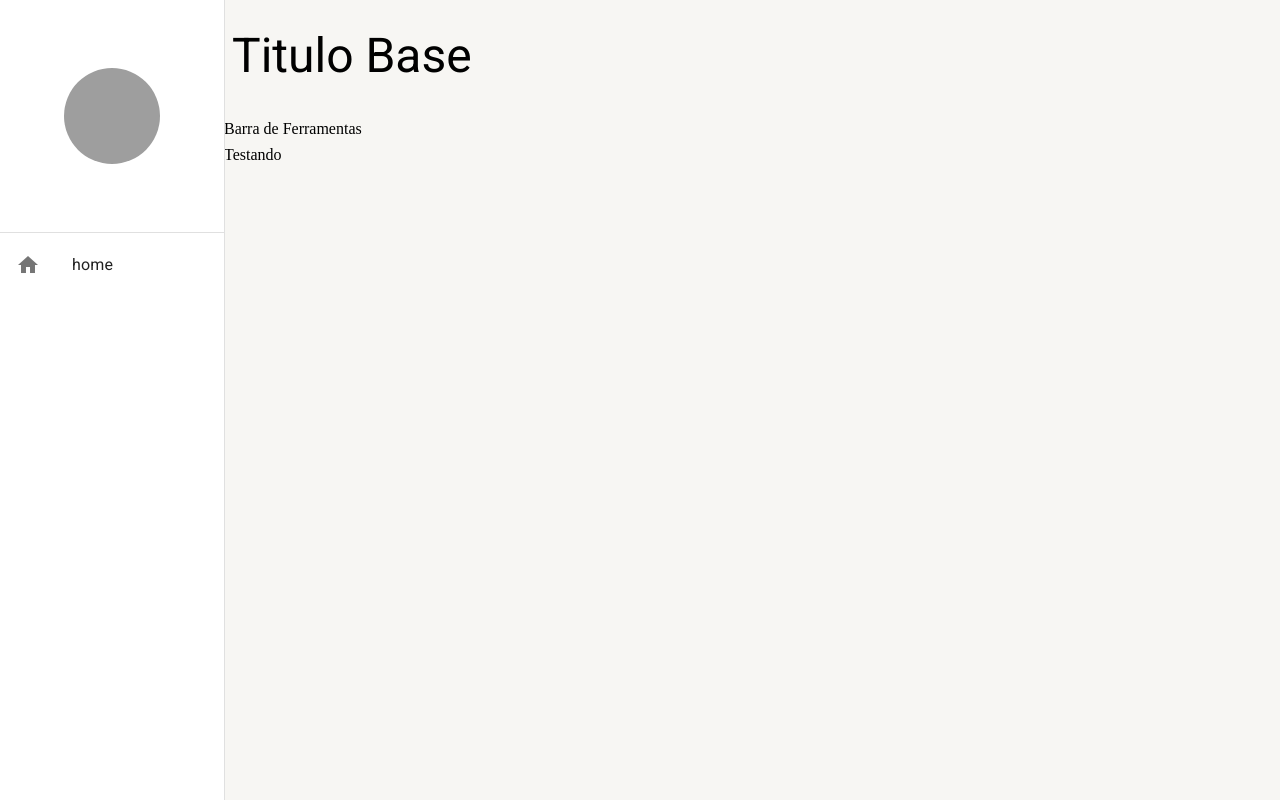
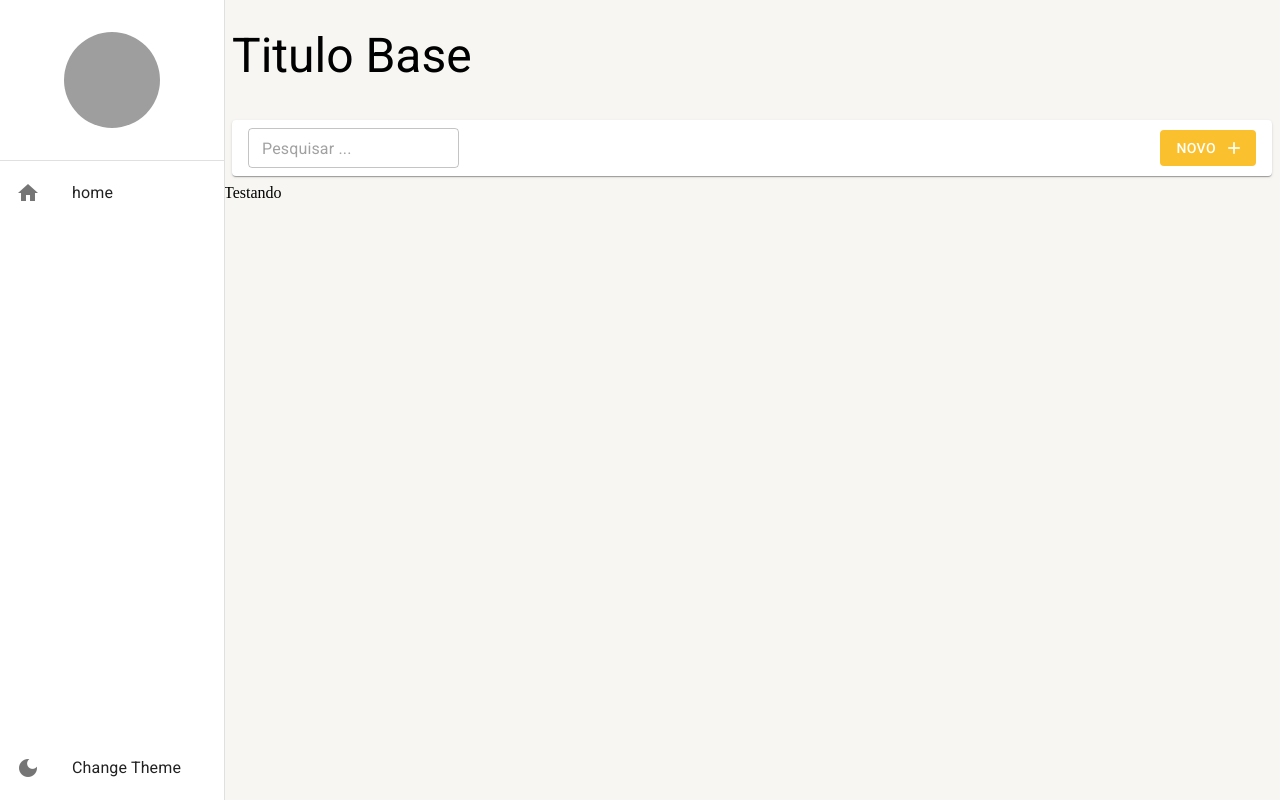
Before and after one commit to mcristiano/ReactMaterialUI5TSLucasSouzaDev, a React (Create React App) app: page /initial-page in a window 1280 px wide. Built offline with nearby package versions, Linux system fonts and the light colour scheme; grey boxes are pictures that could not be loaded.

Commit message:
feat: Created FerramentasDaListagem and corrections

```diff
--- a/src/pages/dashboard/Dashboard.tsx
+++ b/src/pages/dashboard/Dashboard.tsx
@@ -1,3 +1,4 @@
+import { FerramentasDaListagem } from '../../shared/components';
 import { LayoutBaseDePagina } from '../../shared/layouts';
 
 
@@ -6,7 +7,9 @@ export const Dashboard = () => {
 
 
   return (
-    <LayoutBaseDePagina titulo='Titulo Base' barraDeFerramentas={<>Barra de Ferramentas</>}>
+    <LayoutBaseDePagina
+      titulo='Titulo Base'
+      barraDeFerramentas={( <FerramentasDaListagem mostrarInputBusca /> )}>
         Testando
     </LayoutBaseDePagina>
   );
--- /dev/null
+++ b/src/shared/components/ferramentas-da-listagem/BarraDeFerramentas.tsx
@@ -0,0 +1,60 @@
+import { Box, Button, Icon, Paper, TextField, useTheme } from '@mui/material';
+import { PropsWithChildren } from 'react';
+
+
+interface IFerramentasDaListagemProps {
+    textoDaBusca?: string;
+    mostrarInputBusca?: boolean;
+    aoMudarTextoDeBusca?: (novoTexto: string) => void;
+
+    textoBotaoNovo?: string;
+    mostrarBotaoNovo?: boolean;
+    aoClicarEmNovo?: () => void;
+}
+
+export const FerramentasDaListagem = ({
+  textoDaBusca = '',
+  mostrarInputBusca = false ,
+  aoMudarTextoDeBusca,
+  textoBotaoNovo = 'Novo',
+  mostrarBotaoNovo = true,
+  aoClicarEmNovo
+
+} : PropsWithChildren<IFerramentasDaListagemProps> ) => {
+  const theme = useTheme();
+
+
+  return (
+    <Box
+      gap={1}
+      marginX={1}
+      padding={1}
+      paddingX={2}
+      display='flex'
+      alignItems='center'
+      height={theme.spacing(5)}
+      component={Paper}
+    >
+
+      {mostrarInputBusca && (
+        <TextField
+          size='small'
+          placeholder='Pesquisar ...'
+          onChange={(e) => aoMudarTextoDeBusca?.(e.target.value)}
+          value={textoDaBusca}
+        />)}
+
+      {mostrarBotaoNovo && (<Box flex={1} display='flex' justifyContent='end'>
+        <Button
+          color='primary'
+          disableElevation
+          variant='contained'
+          onClick={aoClicarEmNovo}
+          endIcon={<Icon>add</Icon>}
+        >{textoBotaoNovo}</Button>
+      </Box>  )}
+
+    </Box>
+
+  );
+};
--- a/src/shared/components/index.ts
+++ b/src/shared/components/index.ts
@@ -1 +1,2 @@
 export * from './menu-lateral/MenuLateral';
+export * from './ferramentas-da-listagem/BarraDeFerramentas';
--- a/src/shared/components/menu-lateral/MenuLateral.tsx
+++ b/src/shared/components/menu-lateral/MenuLateral.tsx
@@ -1,7 +1,7 @@
 import { PropsWithChildren } from 'react';
 import { Avatar, Divider, Drawer, Icon, List, ListItemButton, ListItemIcon, ListItemText, useMediaQuery, useTheme } from '@mui/material';
 import { Box } from '@mui/system';
-import { useAppDrawerContext } from '../../contexts';
+import { useAppDrawerContext, useAppThemeContext } from '../../contexts';
 import { useMatch, useNavigate, useResolvedPath } from 'react-router-dom';
 
 interface IListItemLinkProps {
@@ -39,13 +39,17 @@ export const MenuLateral = ({children} : PropsWithChildren<{}> ) => {
   const smDown = useMediaQuery(theme.breakpoints.down('sm'));
 
   const { isDrawerOpen, toggleDrawerOpen, drawerOptions } = useAppDrawerContext();
+  const { toggleTheme } = useAppThemeContext();
 
 
   return (
     <>
       <Drawer open={ isDrawerOpen } variant={ smDown ? 'temporary' : 'permanent' } onClose={toggleDrawerOpen}>
-        <Box width={theme.spacing(28)} height='100%̈́$' display='flex' flexDirection='column' >
-          <Box width='100%' height={theme.spacing(29)} display='flex' alignItems={'center'} justifyContent={'center'} >
+
+        {/* <Box width={theme.spacing(28)} height='100%̈́' display='flex' flexDirection='column' > */}
+        <Box width={theme.spacing(28)} height='100%' display='flex' flexDirection='column' >
+
+          <Box width='100%' height={theme.spacing(20)} display='flex' alignItems='center' justifyContent='center' >
             <Avatar
               sx={{height: theme.spacing(12), width: theme.spacing(12)  }}
               src="https://cdn.icon-icons.com/icons2/319/PNG/64/Darth-Vader-icon_34508.png"
@@ -66,10 +70,18 @@ export const MenuLateral = ({children} : PropsWithChildren<{}> ) => {
                 />
 
               ))}
+            </List>
+          </  Box>
 
+          <Box>
+            <List component="nav">
+              <ListItemButton onClick={toggleTheme}>
+                <ListItemIcon>
+                  <Icon>dark_mode</Icon>
+                </ListItemIcon>
+                <ListItemText primary='Change Theme' />
+              </ListItemButton>
             </List>
-
-
           </  Box>
 
         </Box>
--- a/src/shared/themes/dark.ts
+++ b/src/shared/themes/dark.ts
@@ -3,6 +3,7 @@ import { cyan, yellow } from '@mui/material/colors';
 
 export const DarkTheme = createTheme({
   palette: {
+    mode: 'dark',
     primary: {
       main: yellow[700],
       dark: yellow[800],
@@ -19,5 +20,10 @@ export const DarkTheme = createTheme({
       default: '#303134' ,
       paper: '#202124'
     }
+  },
+  typography: {
+    allVariants: {
+      color: 'white'
+    }
   }
 });
```
